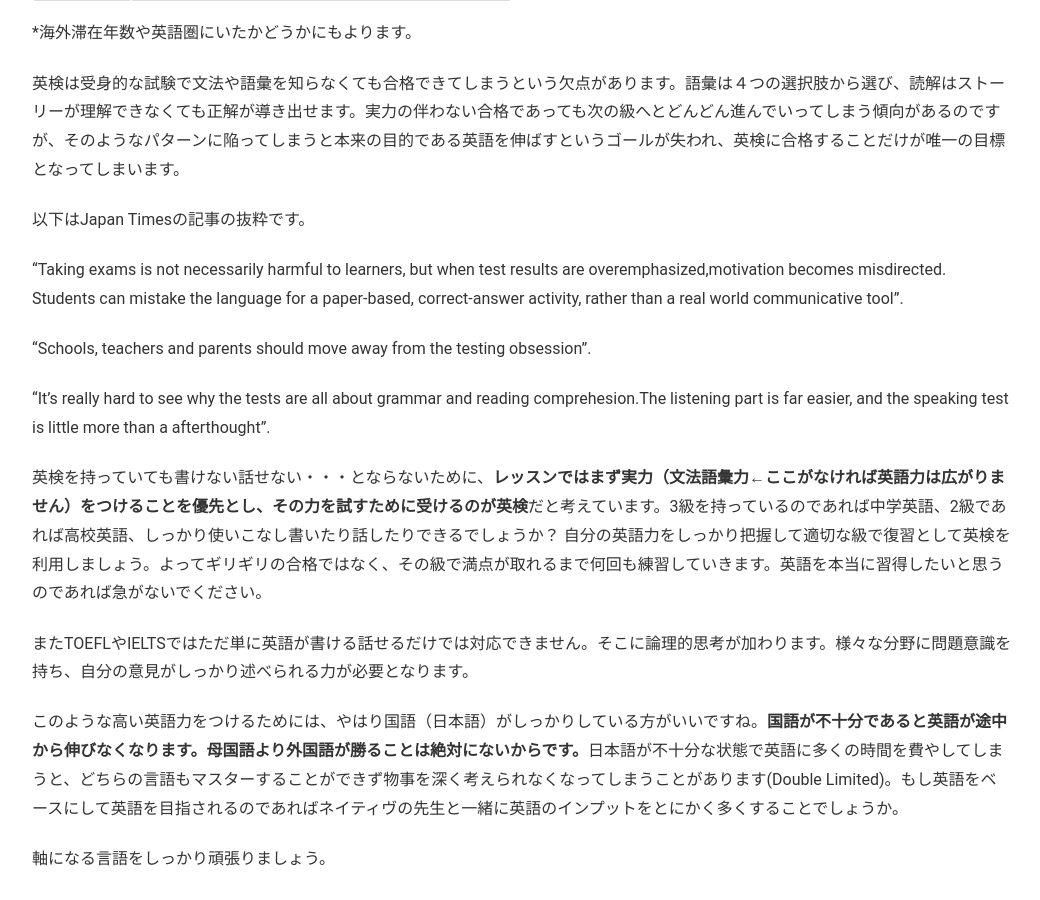
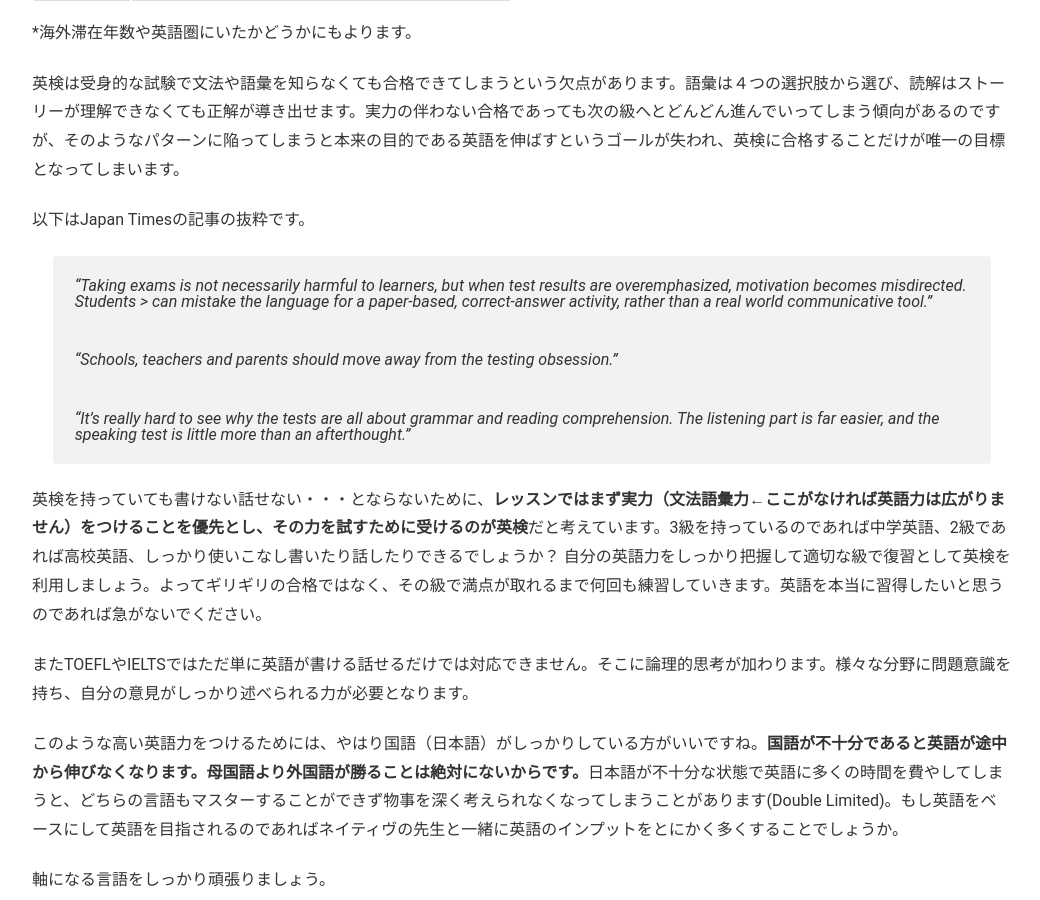
Before and after one commit to phocean/akispace, a Jekyll site: the page built from 40_exam_results.md, in a window 1280 px wide and 900 px high, scrolled down 398 px. Shown: the whole window, without its empty margins (118-1158 px from the left). Built offline with Jekyll 4.4.1, drawn with Linux system fonts in a browser that asks for light colours.

Commit message:
text modified

```diff
--- a/40_exam_results.md
+++ b/40_exam_results.md
@@ -27,11 +27,12 @@
 
 以下はJapan Timesの記事の抜粋です。
 
-"Taking exams is not necessarily harmful to learners, but when test results are overemphasized,motivation becomes misdirected. Students can mistake the language for a paper-based, correct-answer activity, rather than a real world communicative tool".
-
-"Schools, teachers and parents should move away from the testing obsession".
-
-"It's really hard to see why the tests are all about grammar and reading comprehesion.The listening part is far easier, and the speaking test is little more than a afterthought".
+> "Taking exams is not necessarily harmful to learners, but when test results are overemphasized, motivation becomes misdirected. Students > can mistake the language for a paper-based, correct-answer activity, rather than a real world communicative tool."
+>
+> "Schools, teachers and parents should move away from the testing obsession."
+>
+> "It's really hard to see why the tests are all about grammar and reading comprehension. The listening part is far easier, and the
+> speaking test is little more than an afterthought."
 
 英検を持っていても書けない話せない・・・とならないために、<strong>レッスンではまず実力（文法語彙力←ここがなければ英語力は広がりません）をつけることを優先とし、その力を試すために受けるのが英検</strong>だと考えています。3級を持っているのであれば中学英語、2級であれば高校英語、しっかり使いこなし書いたり話したりできるでしょうか？ 自分の英語力をしっかり把握して適切な級で復習として英検を利用しましょう。よってギリギリの合格ではなく、その級で満点が取れるまで何回も練習していきます。英語を本当に習得したいと思うのであれば急がないでください。
 
```
